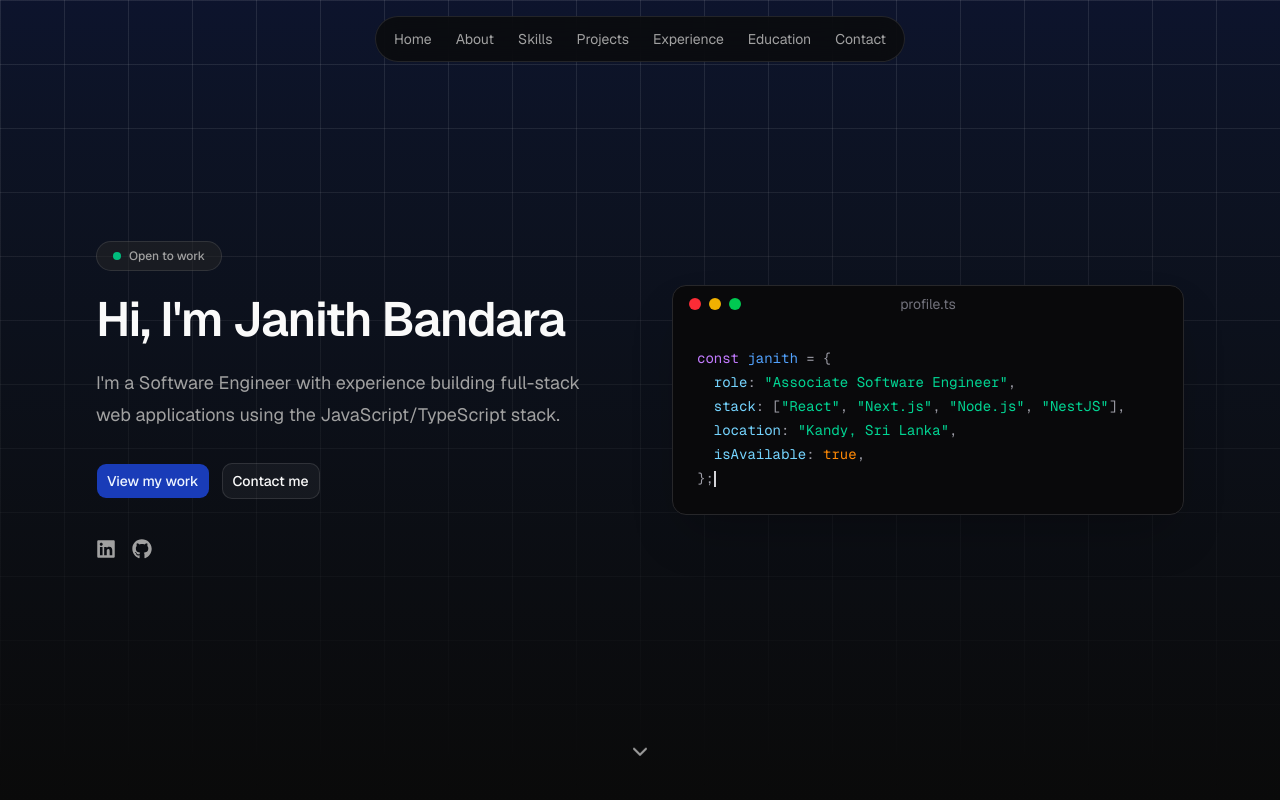
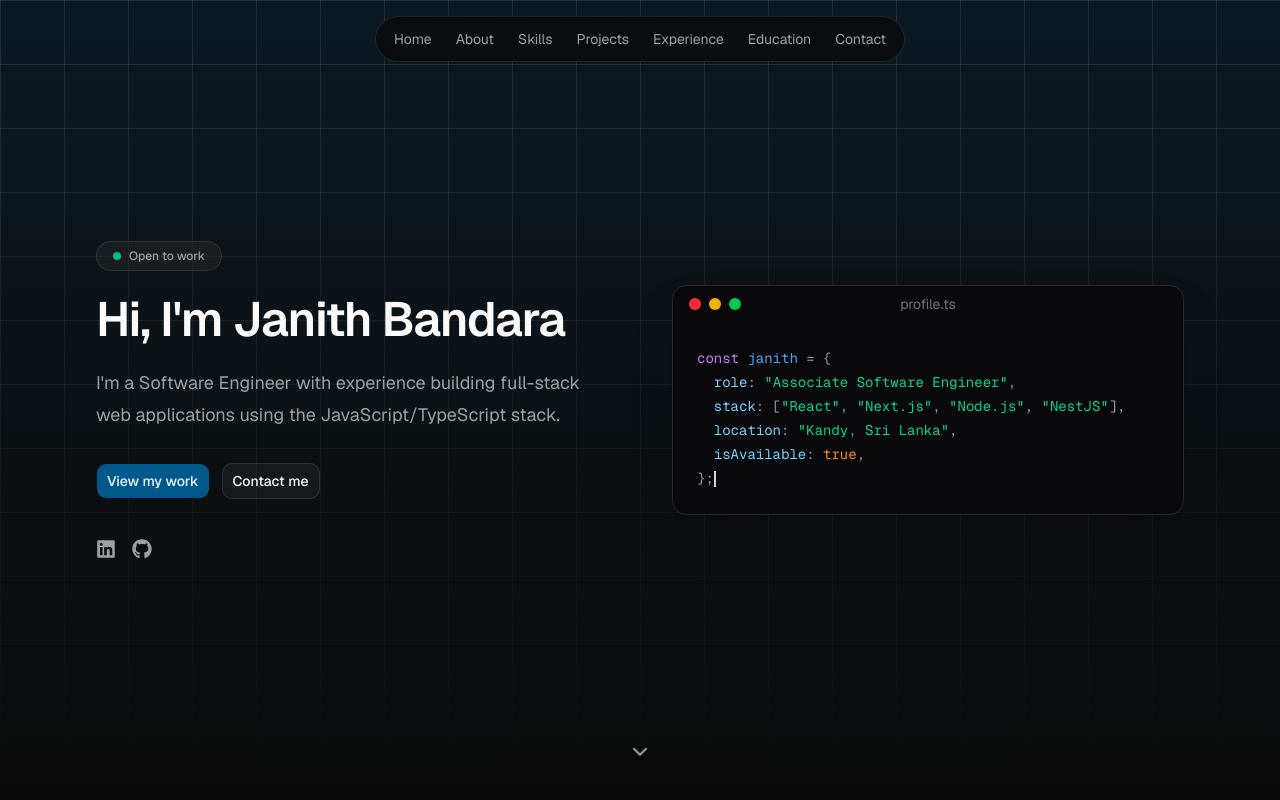
Before and after one commit to janithbandara1/portfolio, a Next.js app: page / in a window 1280 px wide. Shown: the top 800 px of the page. Built offline with nearby package versions, Linux system fonts and the light colour scheme.

Commit message:
Update color variables in globals.css for improved design consistency

```diff
--- a/app/globals.css
+++ b/app/globals.css
@@ -55,8 +55,8 @@
   --card-foreground: oklch(0.145 0 0);
   --popover: oklch(1 0 0);
   --popover-foreground: oklch(0.145 0 0);
-  --primary: oklch(0.488 0.243 264.376);
-  --primary-foreground: oklch(0.97 0.014 254.604);
+  --primary: oklch(0.5 0.134 242.749);
+  --primary-foreground: oklch(0.977 0.013 236.62);
   --secondary: oklch(0.967 0.001 286.375);
   --secondary-foreground: oklch(0.21 0.006 285.885);
   --muted: oklch(0.97 0 0);
@@ -67,16 +67,16 @@
   --border: oklch(0.922 0 0);
   --input: oklch(0.922 0 0);
   --ring: oklch(0.708 0 0);
-  --chart-1: oklch(0.87 0 0);
-  --chart-2: oklch(0.556 0 0);
-  --chart-3: oklch(0.439 0 0);
-  --chart-4: oklch(0.371 0 0);
-  --chart-5: oklch(0.269 0 0);
+  --chart-1: oklch(0.828 0.111 230.318);
+  --chart-2: oklch(0.685 0.169 237.323);
+  --chart-3: oklch(0.588 0.158 241.966);
+  --chart-4: oklch(0.5 0.134 242.749);
+  --chart-5: oklch(0.443 0.11 240.79);
   --radius: 0.625rem;
   --sidebar: oklch(0.985 0 0);
   --sidebar-foreground: oklch(0.145 0 0);
-  --sidebar-primary: oklch(0.546 0.245 262.881);
-  --sidebar-primary-foreground: oklch(0.97 0.014 254.604);
+  --sidebar-primary: oklch(0.588 0.158 241.966);
+  --sidebar-primary-foreground: oklch(0.977 0.013 236.62);
   --sidebar-accent: oklch(0.97 0 0);
   --sidebar-accent-foreground: oklch(0.205 0 0);
   --sidebar-border: oklch(0.922 0 0);
@@ -90,8 +90,8 @@
   --card-foreground: oklch(0.985 0 0);
   --popover: oklch(0.205 0 0);
   --popover-foreground: oklch(0.985 0 0);
-  --primary: oklch(0.424 0.199 265.638);
-  --primary-foreground: oklch(0.97 0.014 254.604);
+  --primary: oklch(0.443 0.11 240.79);
+  --primary-foreground: oklch(0.977 0.013 236.62);
   --secondary: oklch(0.274 0.006 286.033);
   --secondary-foreground: oklch(0.985 0 0);
   --muted: oklch(0.269 0 0);
@@ -102,15 +102,15 @@
   --border: oklch(1 0 0 / 10%);
   --input: oklch(1 0 0 / 15%);
   --ring: oklch(0.556 0 0);
-  --chart-1: oklch(0.87 0 0);
-  --chart-2: oklch(0.556 0 0);
-  --chart-3: oklch(0.439 0 0);
-  --chart-4: oklch(0.371 0 0);
-  --chart-5: oklch(0.269 0 0);
+  --chart-1: oklch(0.828 0.111 230.318);
+  --chart-2: oklch(0.685 0.169 237.323);
+  --chart-3: oklch(0.588 0.158 241.966);
+  --chart-4: oklch(0.5 0.134 242.749);
+  --chart-5: oklch(0.443 0.11 240.79);
   --sidebar: oklch(0.205 0 0);
   --sidebar-foreground: oklch(0.985 0 0);
-  --sidebar-primary: oklch(0.623 0.214 259.815);
-  --sidebar-primary-foreground: oklch(0.97 0.014 254.604);
+  --sidebar-primary: oklch(0.685 0.169 237.323);
+  --sidebar-primary-foreground: oklch(0.293 0.066 243.157);
   --sidebar-accent: oklch(0.269 0 0);
   --sidebar-accent-foreground: oklch(0.985 0 0);
   --sidebar-border: oklch(1 0 0 / 10%);
@@ -121,9 +121,11 @@
   * {
     @apply border-border outline-ring/50;
   }
+
   body {
     @apply bg-background text-foreground;
   }
+
   html {
     @apply font-sans;
   }
```
